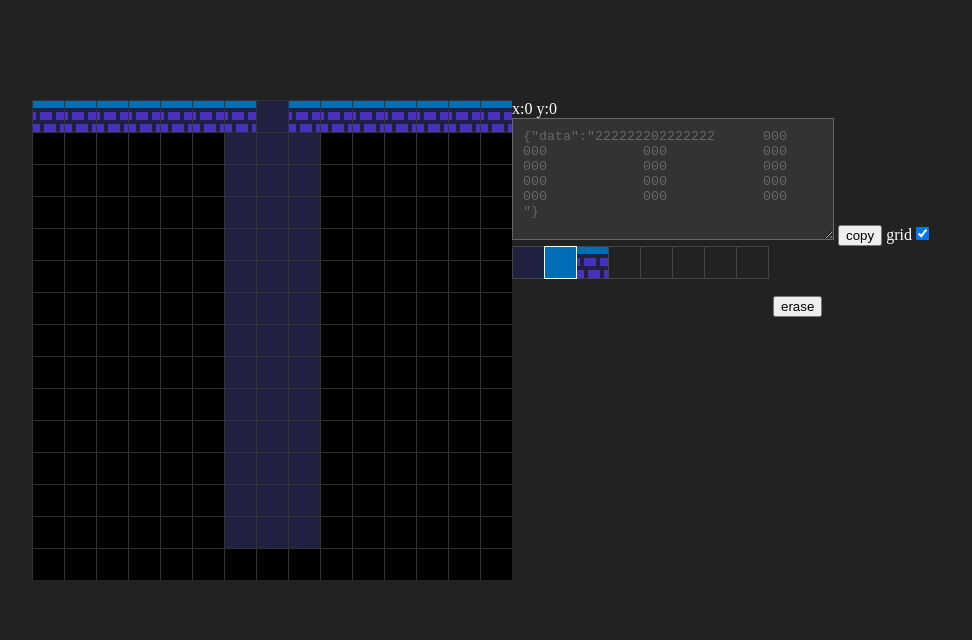
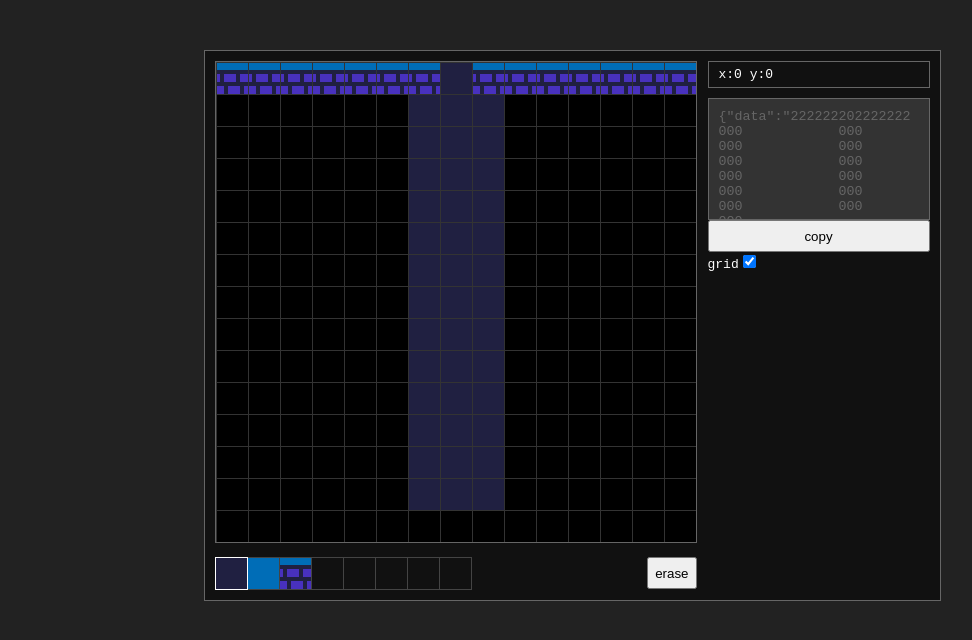
Before and after one commit to beeglebug/js13k-18, a website: page tools/index.html in a window 1280 px wide. Shown: the whole page, without its empty margins (68-1040 px from the left). Drawn offline with Linux system fonts and the light colour scheme.

Commit message:
style it up a bit

```diff
--- a/tools/controls.js
+++ b/tools/controls.js
@@ -11,3 +11,9 @@ eraseBtn.addEventListener('click', e => {
   currentTile = null
   update()
 })
+
+const gridCbx = document.querySelector('[name=grid]')
+gridCbx.addEventListener('change', e => {
+  showGrid = e.target.checked
+  update()
+})
--- a/tools/index.html
+++ b/tools/index.html
@@ -5,15 +5,19 @@
 </head>
 <body>
 <div id="container">
-    <canvas id="map"></canvas>
-    <div id="other">
+    <div class="left">
+        <canvas id="map"></canvas>
+        <div class="palette-container">
+            <canvas id="palette"></canvas>
+            <button id="erase">erase</button>
+        </div>
+    </div>
+    <div class="right">
         <div id="mapPos">x:0 y:0</div>
         <textarea id="output"></textarea>
         <button id="copy">copy</button>
         <label for="grid">grid<input type="checkbox" name="grid" checked></label>
     </div>
-    <canvas id="palette"></canvas>
-    <button id="erase">erase</button>
 </div>
 <script src="../src/js/constants.js"></script>
 <script src="../src/js/data.js"></script>
--- a/tools/index.js
+++ b/tools/index.js
@@ -4,14 +4,18 @@ const MAP_SIZE = 15
 const output = document.querySelector('#output')
 
 let map = rooms[0]
+let mapMouse = {
+  x: 0,
+  y: 0
+}
+let painting = false
+let currentTile = 0
 
 function encode (src) {
   return {
     data: src.data.map(row => row.map(tile => tile ? tile.type : ' ').join('')).join('')
   }
 }
-
-
 
 function updateOutput () {
   output.value = JSON.stringify(encode(map))
@@ -28,12 +32,6 @@ function setupCtx (selector, w, h) {
   return context
 }
 
-const gridCbx = document.querySelector('[name=grid]')
-gridCbx.addEventListener('change', e => {
-  showGrid = e.target.checked
-  update()
-})
-
 const sprites = new Image()
 sprites.src = '../src/sprites.png'
 sprites.onload = start
@@ -45,7 +43,7 @@ let showGrid = true
 
 function start () {
   mapCtx = setupCtx('#map', MAP_SIZE * TILE_SIZE * SCALE, MAP_SIZE * TILE_SIZE * SCALE)
-  paletteCtx = setupCtx('#palette', sprites.width * SCALE + 1, sprites.height * SCALE + 1)
+  paletteCtx = setupCtx('#palette', sprites.width * SCALE + 1, TILE_SIZE * SCALE + 1)
   bindMouse()
   render()
 }
--- a/tools/mouse.js
+++ b/tools/mouse.js
@@ -1,12 +1,3 @@
-let mapMouse = {
-  x: 0,
-  y: 0
-}
-
-let painting = false
-
-let currentTile = "1"
-
 const mapPos = document.querySelector('#mapPos')
 
 function bindMouse () {
--- a/tools/render.js
+++ b/tools/render.js
@@ -42,7 +42,7 @@ function renderPalette () {
 }
 
 function renderSelected () {
-  if (!currentTile) return
+  if (currentTile === null) return
   const tile = tileData[currentTile]
   paletteCtx.translate(0.5, 0.5)
   paletteCtx.strokeStyle = '#FFFFFF'
--- a/tools/style.css
+++ b/tools/style.css
@@ -2,25 +2,52 @@ body {
     margin: 0;
     background-color: #222;
     color: #FFF;
+    font-family: monospace;
 }
 #container {
-    padding: 100px;
+    background-color: #111;
+    width: 715px;
+    padding: 10px;
+    border: 1px solid #666;
+    margin: 50px auto;
+    display: flex;
+    flex-direction: row;
+    justify-content: space-between;
 }
 
 #output {
     background-color: #333;
     border-color: #666666;
     padding: 10px;
-    width: 300px;
+    width: 200px;
     height: 100px;
     color: #666666;
     outline: 0;
+    resize: none;
+}
+
+.right {
+    display: flex;
+    flex-direction: column;
 }
 
 #map {
-    float: left;
+    border: 1px solid #666;
+    margin-bottom: 10px;
 }
 
-#other {
-    float: left;
+.palette-container {
+    display: flex;
+    flex-direction: row;
+    justify-content: space-between;
 }
+
+button {
+    height: 32px;
+}
+
+#mapPos {
+    border: 1px solid #666;
+    margin-bottom: 10px;
+    padding: 5px 10px;
+}
```
